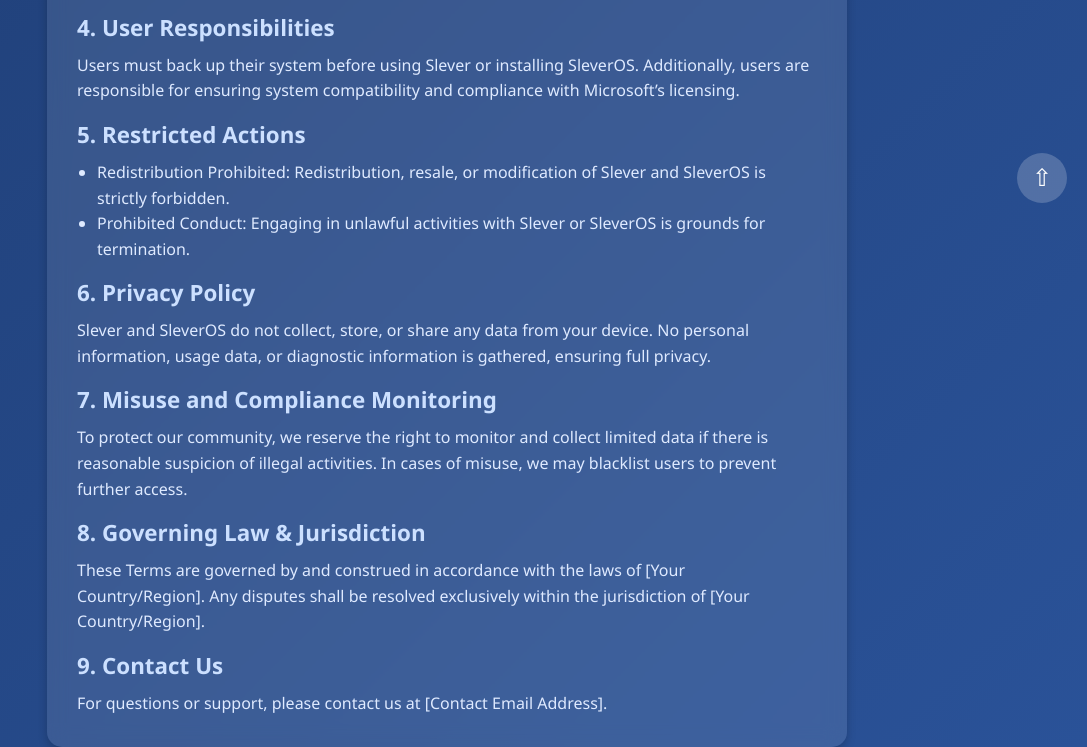
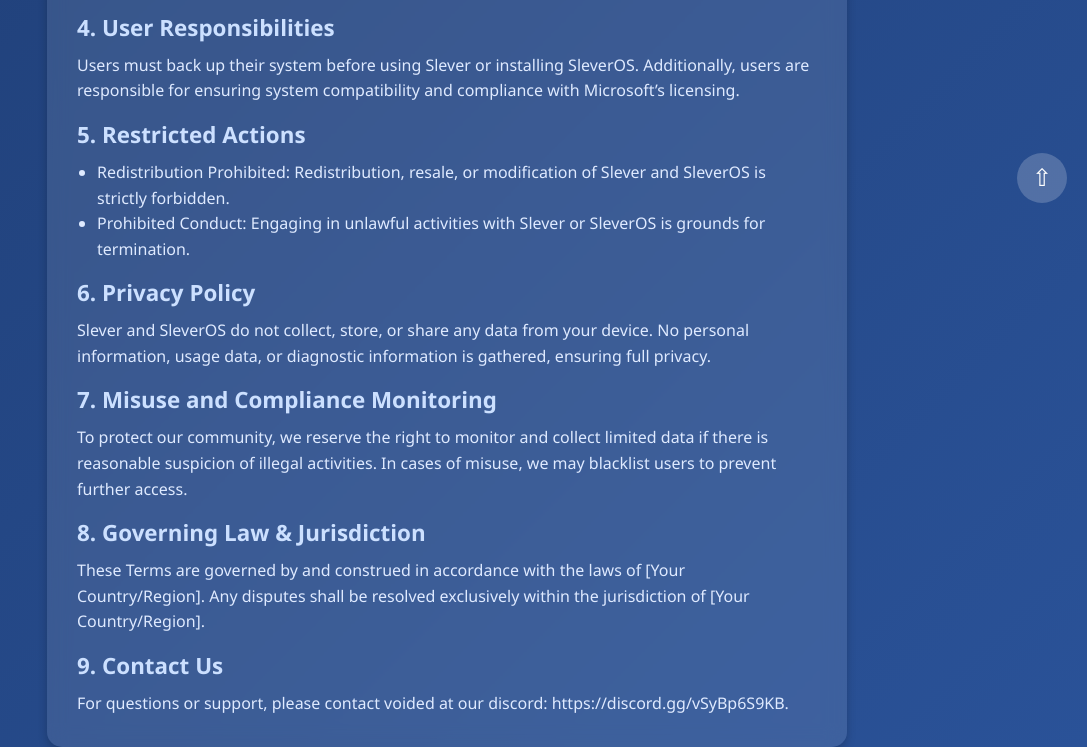
Before and after one commit to realSlever/slever, a plain HTML site: page TOS.html in a window 1280 px wide. Shown: the part 577-1324 px from the top of the page, without its empty margins (193-1280 px from the left). Drawn offline with Linux system fonts and the light colour scheme.

Commit message:
Update TOS.html

```diff
--- a/TOS.html
+++ b/TOS.html
@@ -122,7 +122,7 @@
         <p>These Terms are governed by and construed in accordance with the laws of [Your Country/Region]. Any disputes shall be resolved exclusively within the jurisdiction of [Your Country/Region].</p>
 
         <h2>9. Contact Us</h2>
-        <p>For questions or support, please contact us at [Contact Email Address].</p>
+        <p>For questions or support, please contact voided at our discord: https://discord.gg/vSyBp6S9KB.</p>
     </div>
 
     <button class="scroll-up" onclick="scrollToTop()">&#8679;</button>
```
